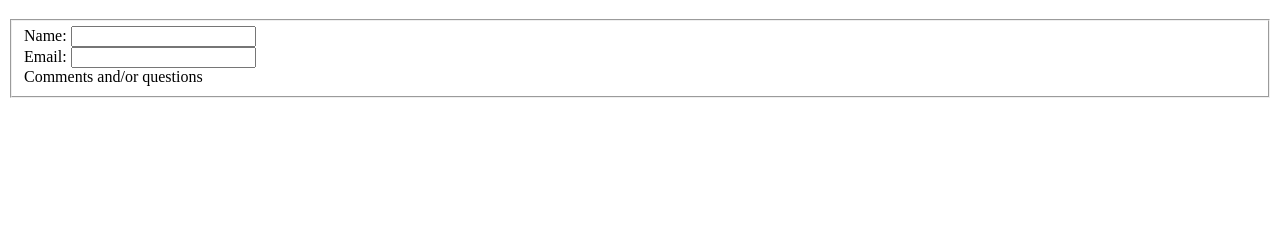
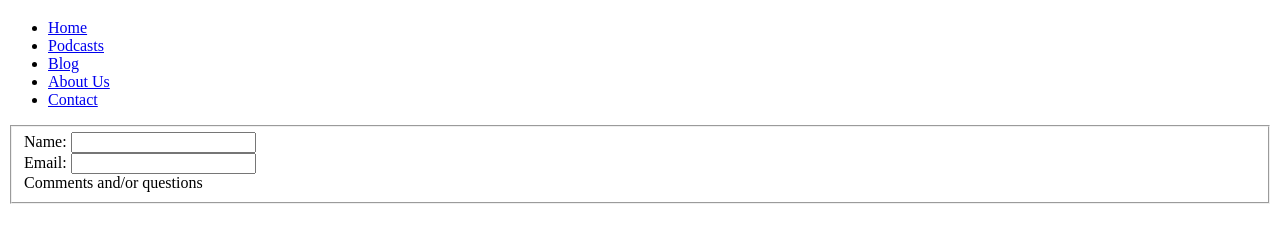
Before and after one commit to njarin/njarin.github.io, a plain HTML site: page contact.html in a window 1280 px wide. Shown: the part 61-304 px from the top of the page. Drawn offline with Linux system fonts and the light colour scheme.

Commit message:
add nav to all pages

```diff
--- a/contact.html
+++ b/contact.html
@@ -5,7 +5,16 @@
 </head>
 <body>
 	<h1>How to get in touch with us</h1>
-	<form>
+	<nav>
+		<ul>
+			<li><a href="index.html">Home</a></li>
+			<li><a href="podcasts.html">Podcasts</a></li>
+			<li><a href="blog.html">Blog</a></li>
+			<li><a href="about_us.html">About Us</a></li>
+			<li><a href="contact.html">Contact</a></li>
+		</ul>
+	</nav>
+	<form action="">
 		<fieldset>
 			<div>
 				<label>Name:</label>
```
Also changed, not shown: about_us.html (+9 -0 lines), blog.html (+9 -0 lines), podcasts.html (+9 -0 lines), thank_you.html (+9 -0 lines).
